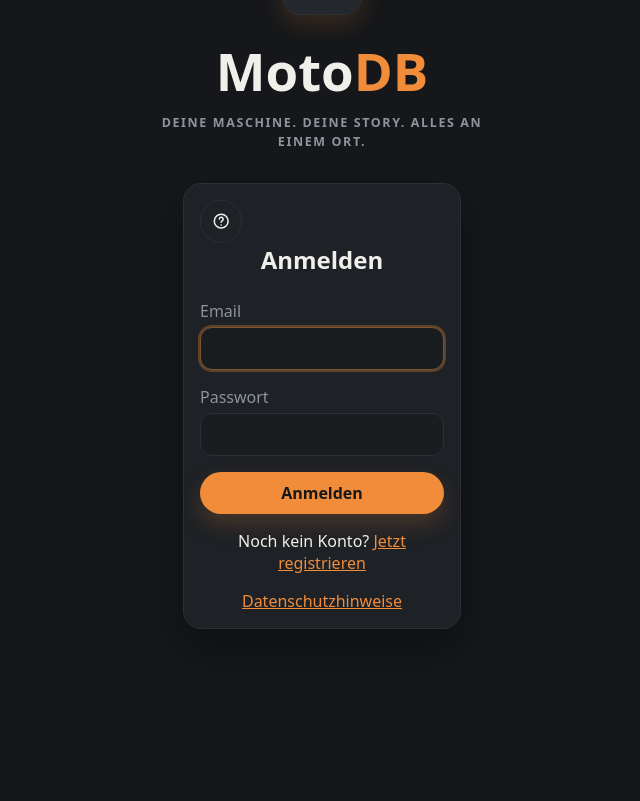
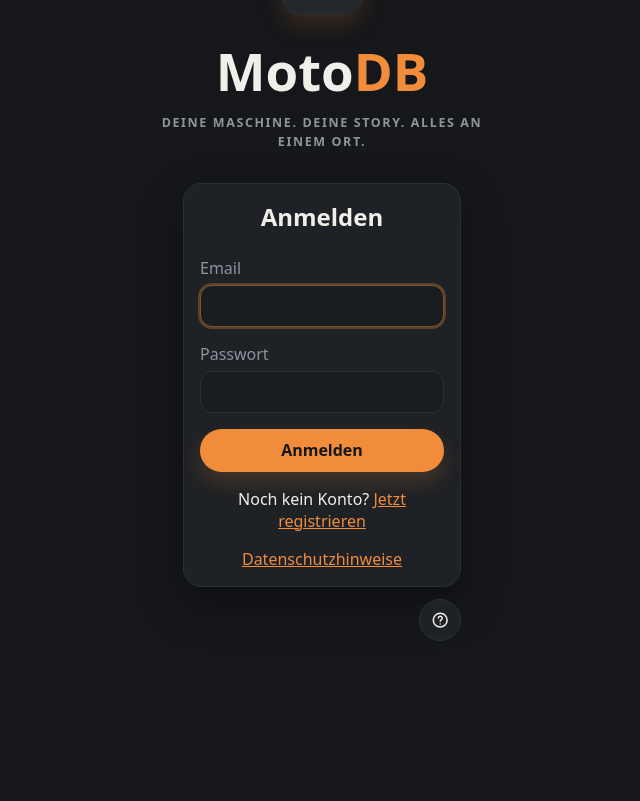
Before and after one commit to Wombatly/MotoDB, a Flask app: page /login in a window 1280 px wide. Shown: the part 193-994 px from the top of the page, without its empty margins (318-958 px from the left). Before the commit the page ends 822 px from the top, so only its background shows below. Run offline with Flask 3, Linux system fonts and the light colour scheme; some libraries are stand-ins or nearby versions.

Commit message:
Login: Hilfebutton aus der Karte unter die Anmeldung verschieben
Der Hilfebutton saß bisher oben rechts in der Anmeldekarte. Er sitzt jetzt
rechtsbündig direkt unterhalb der Karte (neue Klasse .auth-help), damit
die Karte selbst nur den Login-Inhalt zeigt.

Co-Authored-By: Claude Opus 5 <noreply@anthropic.com>

```diff
--- a/app/static/css/app.css
+++ b/app/static/css/app.css
@@ -2160,6 +2160,12 @@ a {
 }
 
 /* ---------- Kontextsensitive Hilfe ---------- */
+.auth-help {
+  display: flex;
+  justify-content: flex-end;
+  margin-top: 0.75rem;
+}
+
 .help-trigger svg {
   width: 1.15rem;
   height: 1.15rem;
--- a/app/templates/auth/login.html
+++ b/app/templates/auth/login.html
@@ -13,7 +13,6 @@
         <div class="col-md-6">
             <div class="card auth-card">
                 <div class="card-body">
-                    <div class="d-flex justify-content-end">{{ help_button("konto") }}</div>
                     <h2 class="card-title text-center mb-4">Anmelden</h2>
                     {% if https_required %}
                         <div class="alert alert-danger mb-0">
@@ -44,6 +43,7 @@
                     {% endif %}
                 </div>
             </div>
+            <div class="auth-help">{{ help_button("konto") }}</div>
         </div>
     </div>
 </div>
```
